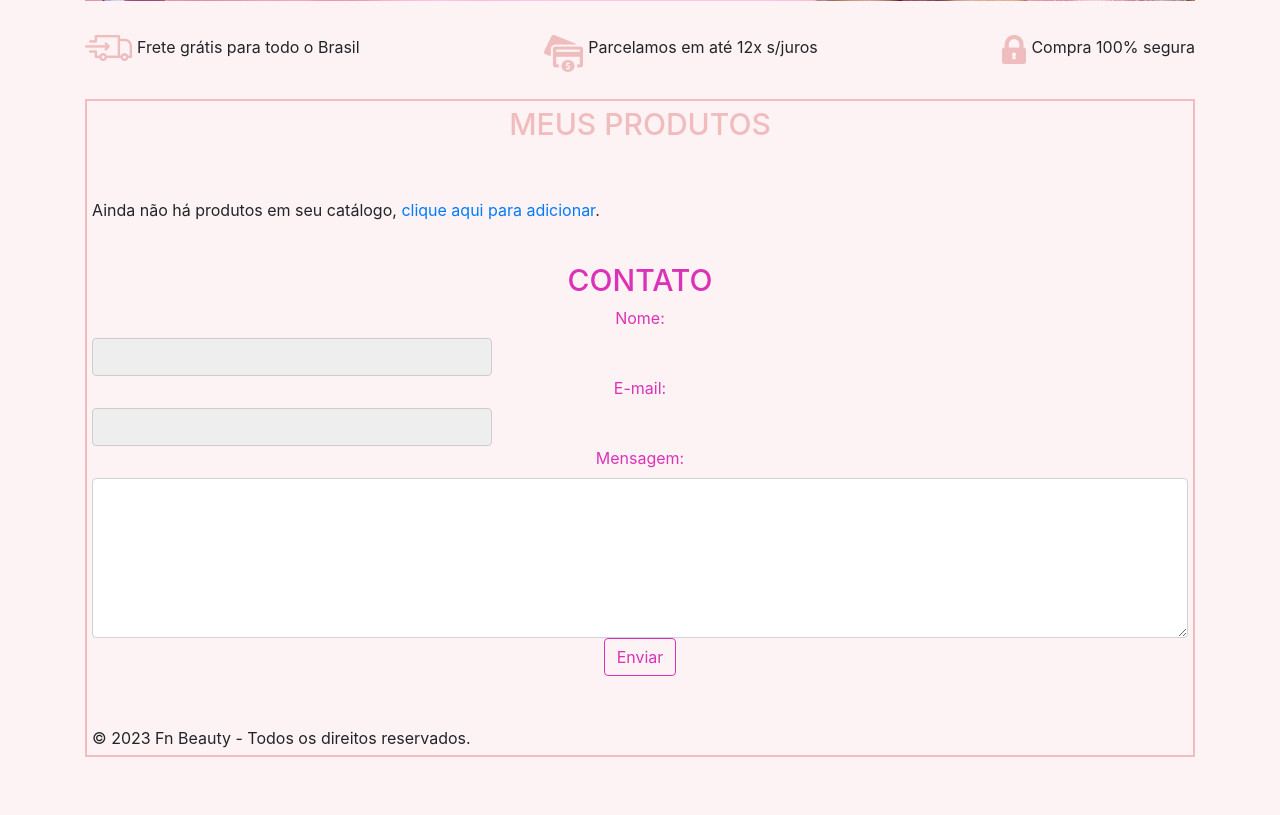
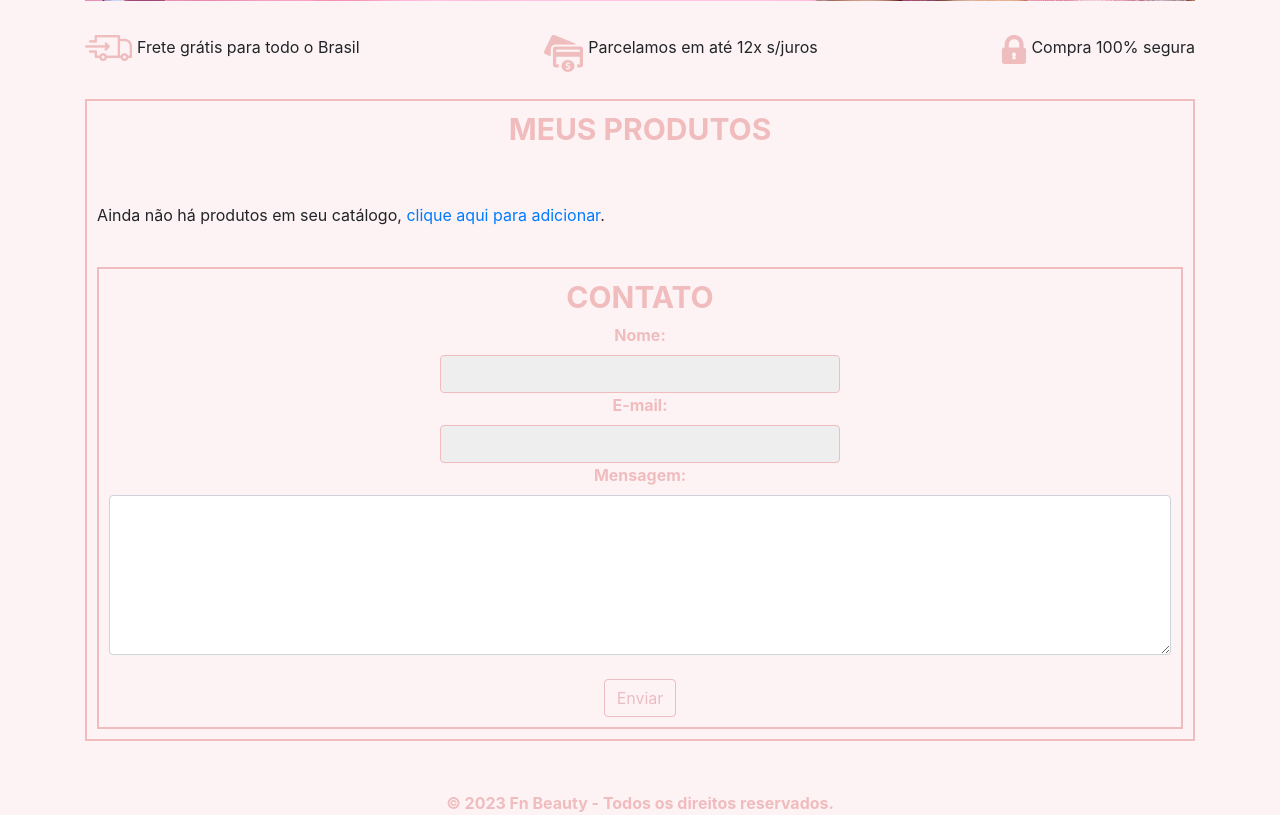
Before and after one commit to LuccaDe/projetoMaquiagem, a PHP site: page / in a window 1280 px wide. Shown: the part 791-1606 px from the top of the page. Before the commit the page ends 1548 px from the top, so only its background shows below. Run offline with PHP 8.4, Linux system fonts and the light colour scheme; data that the repository does not hold is empty; some libraries are stand-ins or nearby versions.

Commit message:
Mudanças simples

```diff
--- a/css/style.css
+++ b/css/style.css
@@ -8,14 +8,28 @@ body{
     margin: 0;
 }
 
+footer{
+    text-align: center;
+    font-weight: bold;
+    color: #f0bcbe;
+}
+
+label{
+    color: #f0bcbe;
+    font-weight: bold;
+}
 
 #delete{ /*painel.php*/
     float: right;
 }
 
+#nome-produto{
+    min-height: 160px;
+}
+
 #prateleira{
     border: 2px solid #f0bcbe;
-    padding: 5px;
+    padding: 10px;
 }
 
 .imagem-icon-desc
@@ -28,6 +42,10 @@ body{
     height: 300px;
     min-height: 300px;
     margin-bottom: 15px;
+}
+
+#cardP{
+    border: 2px solid #f0bcbe;
 }
 
 .card img{
@@ -96,9 +114,10 @@ header{
 }
 
 h2{
-    color: #db33b7;
+    color: #f0bcbe;
     font-size:30px;
     text-align: center;
+    font-weight: bold;
 }
 
 #main-title{
@@ -115,7 +134,7 @@ form{
 input[type=text]{ /*somente os inputs que tiverem o type = text*/
 	width:400px;
 	background-color:#EEE;
-	border:solid 1px #cccccc;
+	border:solid 1px #f0bcbe;
 }
 
 input[type=submit]{
@@ -135,13 +154,13 @@ textarea{
 }
 
 .btn-rosa{
-    color: #db33b7;
-    border-color:#db33b7;
+    color: #ecbcc4;
+    border-color: #ecbcc4;
 }
 
 .btn-rosa:hover{
     color: white;
-    background-color: #db33b7;
+    background-color: #ecbcc4;
     border-color: #cccccc;
 }
 
@@ -203,3 +222,8 @@ textarea{
     padding: 10px;
     border-radius: 2px;
 }
+
+#contatos{
+    border: 2px solid #f0bcbe;
+    padding: 10px;
+}
--- a/index.php
+++ b/index.php
@@ -6,10 +6,11 @@
   <!--src = fonte // alt= texto alternativo, caso a imagem não carregue-->
   <img class="cabecalho-imagem" src="img/logo.png" alt="Imagem logo">
   <nav class="cabecalho-menu">
-    <a class="cabecalho-menu-item" href="index.php">Home</a> <!--tag de âncora-->
-    <a class="cabecalho-menu-item"href="quemSomos.html">Quem Somos</a>
-    <a class="cabecalho-menu-item"href="#contatos">Contato</a>
-    <a class="cabecalho-menu-item"href="<?php $BASE_URL?>admin.php">Administrador</a>
+        <a class="cabecalho-menu-item" href="index.php">Home</a> <!--tag de âncora-->
+        <a class="cabecalho-menu-item" href="quemSomos.html">Quem Somos</a>
+        <a class="cabecalho-menu-item" href="#contatos">Contato</a>
+        <a class="cabecalho-menu-item" href="<?php $BASE_URL?>admin.php">Administrador</a>
+    </ul>
   </nav>
 </header>
 
@@ -80,10 +81,10 @@
   <div class="row">
     <?php foreach($produtos as $produto): ?>
     <div class="col-sm-1 col-md-3">
-      <div class="card">
+      <div class="card" id="cardP">
         <img src="<?= $produto["img"] ?>" class="card-img-top">
           <div class="card-body">
-          <h3 class="card-title">Nome: <?= $produto["nome"]?> </h3>
+            <h3 class="card-title">Nome: <?= $produto["nome"]?> </h3>
           <h4 class="card-subtitle">Valor: R$<?= $produto["valor"]?></h4>
 
           </br>
@@ -107,24 +108,21 @@
       <h2>CONTATO</h2>
       <form>
         <label for="nome-contato">Nome:</label>
-        <input type="text" id="nome-contato" class="form-control">
+        <input type="text" id="nome-contato" class="form-control mr-auto ml-auto">
 
         <label for="email-contato">E-mail:</label>
-        <input type="text" id="email-contato" class="form-control">
+        <input type="text" id="email-contato" class="form-control mr-auto ml-auto">
 
         <label for="msg-contato">Mensagem:</label>
         <textarea id="msg-contato" class="form-control"></textarea>
 
-        <button type="submit" class="btn btn-outline-primary btn-rosa">Enviar</button>
-
+        <button type="submit" class="btn btn-outline-primary btn-rosa mt-4">Enviar</button>
       </form>
     </div>
   </div>
 </div>
 
-<footer class="rodape">
-  © 2023 Fn Beauty - Todos os direitos reservados.
-</footer>
+
 
 <?php
   include_once("templates/footer.php");
--- a/templates/footer.php
+++ b/templates/footer.php
@@ -6,5 +6,9 @@
     <!--JavaScript-->
     <script src="js/script.js"></script>
     </div>
+
+    <footer class="rodape">
+         © 2023 Fn Beauty - Todos os direitos reservados.
+    </footer>
 </body>
 </html>
--- a/templates/header.php
+++ b/templates/header.php
@@ -19,9 +19,6 @@
 
         <!--Bootstrap-->
         <link rel="stylesheet" href="https://cdn.jsdelivr.net/npm/bootstrap@4.0.0/dist/css/bootstrap.min.css" integrity="sha384-Gn5384xqQ1aoWXA+058RXPxPg6fy4IWvTNh0E263XmFcJlSAwiGgFAW/dAiS6JXm" crossorigin="anonymous">
-        <script src="https://code.jquery.com/jquery-3.3.1.slim.min.js" integrity="sha384-q8i/X+965DzO0rT7abK41JStQIAqVgRVzpbzo5smXKp4YfRvH+8abtTE1Pi6jizo" crossorigin="anonymous"></script>
-        <script src="https://cdnjs.cloudflare.com/ajax/libs/popper.js/1.14.3/umd/popper.min.js" integrity="sha384-ZMP7rVo3mIykV+2+9J3UJ46jBk0WLaUAdn689aCwoqbBJiSnjAK/l8WvCWPIPm49" crossorigin="anonymous"></script>
-        <script src="https://stackpath.bootstrapcdn.com/bootstrap/4.1.3/js/bootstrap.min.js" integrity="sha384-ChfqqxuZUCnJSK3+MXmPNIyE6ZbWh2IMqE241rYiqJxyMiZ6OW/JmZQ5stwEULTy" crossorigin="anonymous"></script>
 
         <!--FontAwesome-->
         <link rel="stylesheet" href="https://cdnjs.cloudflare.com/ajax/libs/font-awesome/5.15.1/css/all.min.css" integrity="sha512-+4zCK9k+qNFUR5X+cKL9EIR+ZOhtIloNl9GIKS57V1MyNsYpYcUrUeQc9vNfzsWfV28IaLL3i96P9sdNyeRssA==" crossorigin="anonymous" />
```
Also changed, not shown: admin.php (+10 -5 lines).
